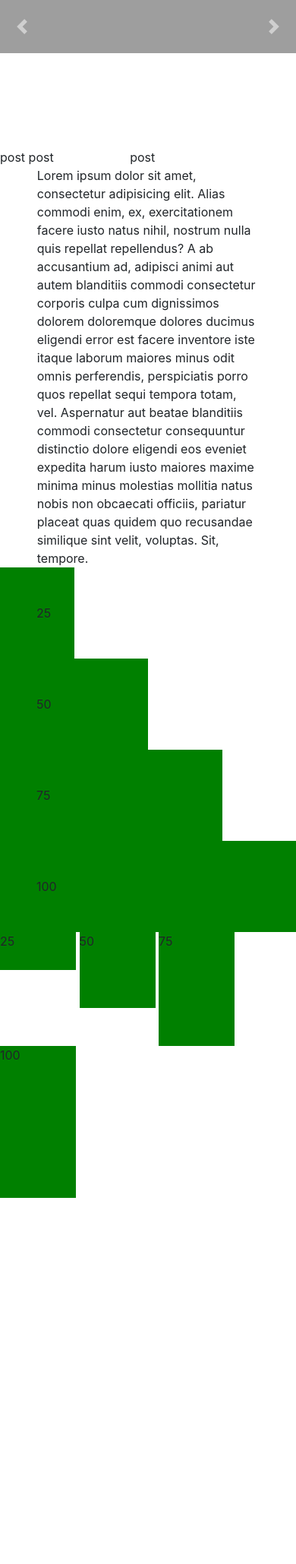
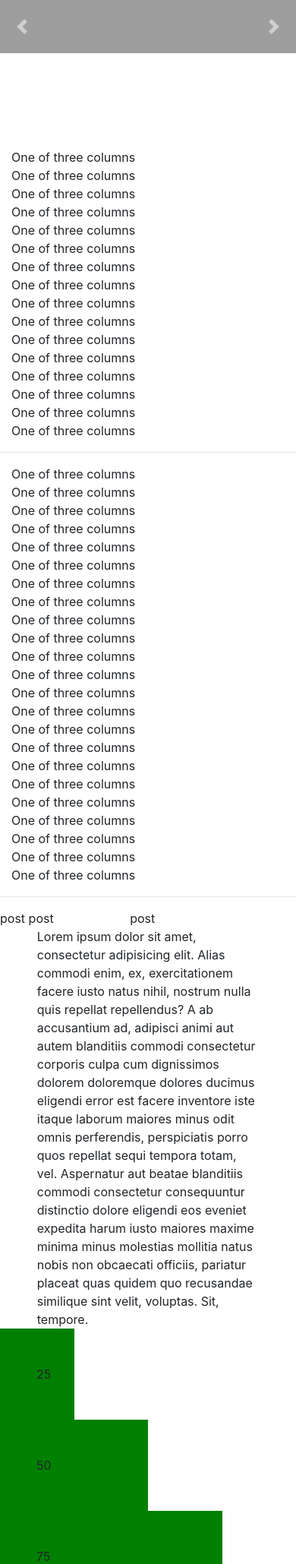
Before and after one commit to insolor/spa-demo, a Python web app: template templates/home.html in a window 390 px wide. Shown: the part 183-2242 px from the top of the page at 76% size. Before the commit the page ends 1760 px from the top, so only its background shows below. Run offline with Jinja, Linux system fonts and the light colour scheme; the template is opened without the code that fills it, so the values that code supplies are empty; grey boxes are pictures that could not be loaded.

Commit message:
Too many columns

```diff
--- a/templates/home.html
+++ b/templates/home.html
@@ -86,6 +86,59 @@
     </div>
 
     <!-- Контент -->
+    <div class="container">
+        <div class="row">
+            <div class="col-sm">One of three columns</div>
+            <div class="col-sm">One of three columns</div>
+            <div class="col-sm">One of three columns</div>
+            <div class="col-sm">One of three columns</div>
+            <div class="col-sm">One of three columns</div>
+            <div class="col-sm">One of three columns</div>
+            <div class="col-sm">One of three columns</div>
+            <div class="col-sm">One of three columns</div>
+            <div class="col-sm">One of three columns</div>
+            <div class="col-sm">One of three columns</div>
+            <div class="col-sm">One of three columns</div>
+            <div class="col-sm">One of three columns</div>
+            <div class="col-sm">One of three columns</div>
+            <div class="col-sm">One of three columns</div>
+            <div class="col-sm">One of three columns</div>
+            <div class="col-sm">One of three columns</div>
+        </div>
+    </div>
+
+    <hr>
+
+    <div class="container-fluid">
+        <div class="row">
+            <div class="col-sm">One of three columns</div>
+            <div class="col-sm">One of three columns</div>
+            <div class="col-sm">One of three columns</div>
+            <div class="col-sm">One of three columns</div>
+            <div class="col-sm">One of three columns</div>
+            <div class="col-sm">One of three columns</div>
+            <div class="col-sm">One of three columns</div>
+            <div class="col-sm">One of three columns</div>
+            <div class="col-sm">One of three columns</div>
+            <div class="col-sm">One of three columns</div>
+            <div class="col-sm">One of three columns</div>
+            <div class="col-sm">One of three columns</div>
+            <div class="col-sm">One of three columns</div>
+            <div class="col-sm">One of three columns</div>
+            <div class="col-sm">One of three columns</div>
+            <div class="col-sm">One of three columns</div>
+            <div class="col-sm">One of three columns</div>
+            <div class="col-sm">One of three columns</div>
+            <div class="col-sm">One of three columns</div>
+            <div class="col-sm">One of three columns</div>
+            <div class="col-sm">One of three columns</div>
+            <div class="col-sm">One of three columns</div>
+            <div class="col-sm">One of three columns</div>
+        </div>
+    </div>
+
+    <hr>
+
     <span>post</span>
     <span class="mr-5">post</span>
     <span class="ml-5">post</span>
```
